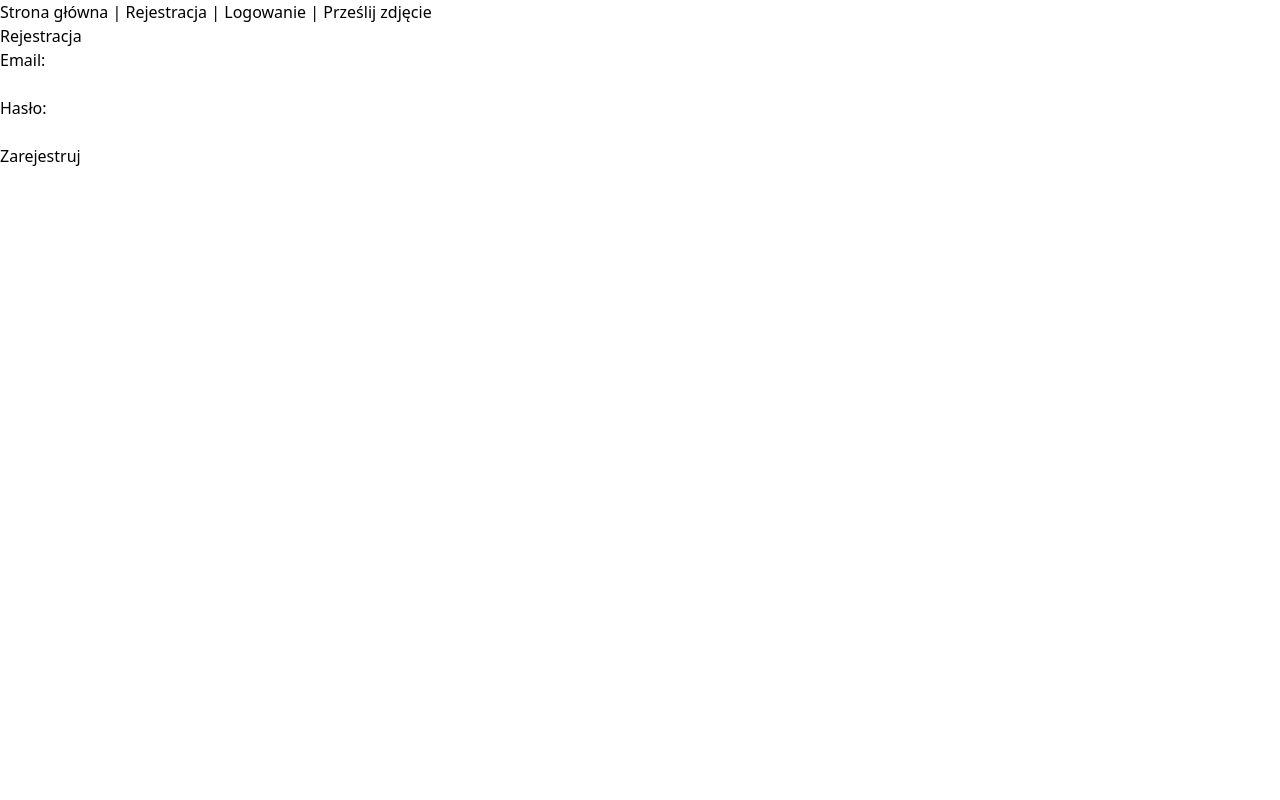
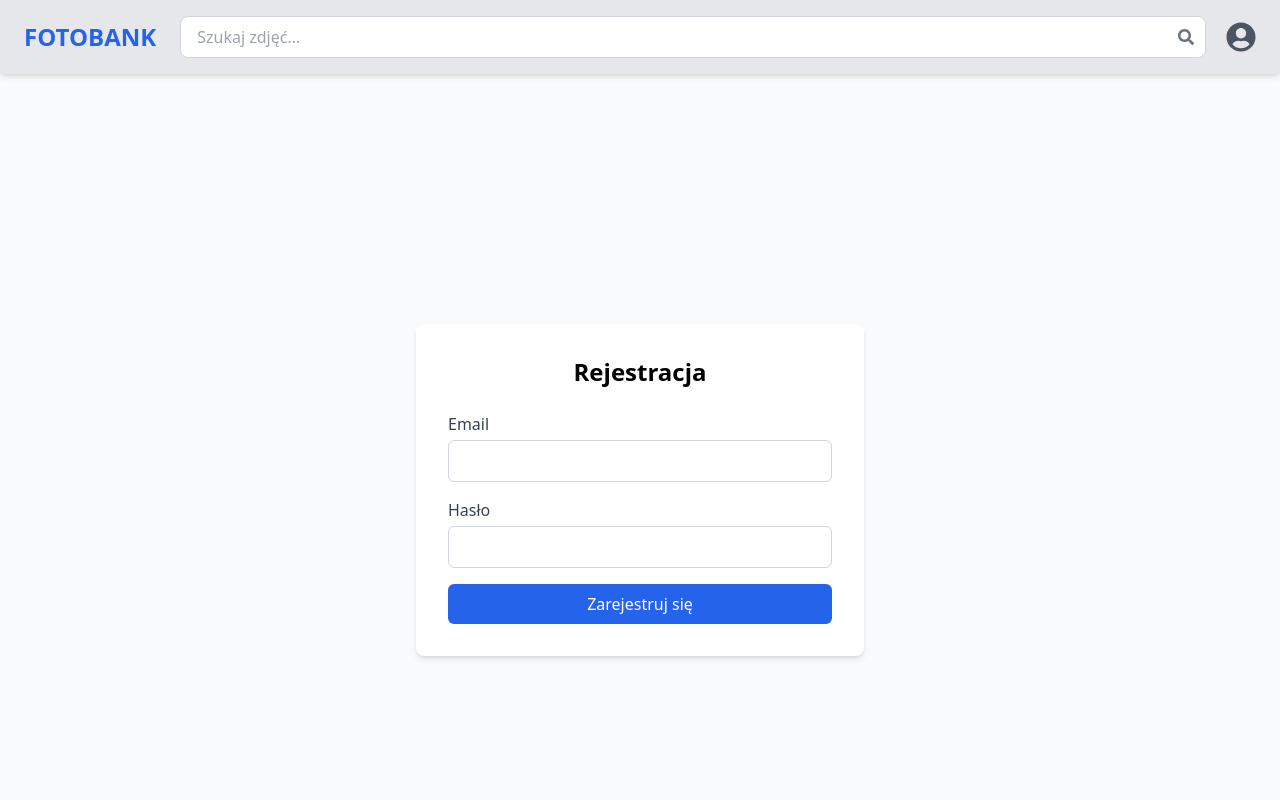
Before and after one commit to Grajek543/FOTOBANK, a React (Create React App) app in the folder frontend/: page /register in a window 1280 px wide. Shown: the top 800 px of the page. Built offline with nearby package versions, Linux system fonts and the light colour scheme.

Commit message:
Stworzenie wyglądu strony i połączenie go z istniejącymi funkcjami

```diff
--- a/frontend/package.json
+++ b/frontend/package.json
@@ -7,7 +7,7 @@
     "react": "^18.2.0",
     "react-dom": "^18.2.0",
     "react-icons": "^5.5.0",
-    "react-router-dom": "^6.10.0",
+    "react-router-dom": "^6.30.0",
     "react-scripts": "5.0.1",
     "web-vitals": "^2.1.4"
   },
--- a/frontend/src/App.js
+++ b/frontend/src/App.js
@@ -1,33 +1,41 @@
 import React from "react";
+import { BrowserRouter, Routes, Route, useLocation } from "react-router-dom";
+
 import Navbar from "./components/Navbar";
 import CategoriesBar from "./components/CategoriesBar";
-import Gallery from "./components/Gallery";
 import Footer from "./components/Footer";
-import { BrowserRouter, Routes, Route, Link } from 'react-router-dom';
-import Home from './pages/Home';
-import Register from './pages/Register';
-import Login from './pages/Login';
-import UploadPhoto from './pages/UploadPhoto';
 
+import Home from "./pages/Home";
+import Login from "./pages/Login";
+import Register from "./pages/Register";
+import UploadPhoto from "./pages/UploadPhoto";
+
+function AppContent() {
+  const location = useLocation();
+
+  return (
+    <div className="min-h-screen bg-gray-50 flex flex-col">
+      <Navbar />
+      {/* Wyświetlamy CategoriesBar tylko, gdy użytkownik jest na stronie głównej */}
+      {location.pathname === "/" && <CategoriesBar />}
+      <main className="flex-grow px-6 py-4">
+        <Routes>
+          <Route path="/" element={<Home />} />
+          <Route path="/login" element={<Login />} />
+          <Route path="/register" element={<Register />} />
+          <Route path="/upload" element={<UploadPhoto />} />
+        </Routes>
+      </main>
+      <Footer />
+    </div>
+  );
+}
 
 function App() {
   return (
     <BrowserRouter>
-      <nav>
-        <Link to="/">Strona główna</Link> |{" "}
-        <Link to="/register">Rejestracja</Link> |{" "}
-        <Link to="/login">Logowanie</Link> |{" "}
-        <Link to="/upload">Prześlij zdjęcie</Link>
-      </nav>
-      <Routes>
-        <Route path="/" element={<Home />} />
-        <Route path="/register" element={<Register />} />
-        <Route path="/login" element={<Login />} />
-        <Route path="/upload" element={<UploadPhoto />} />
-      </Routes>
+      <AppContent />
     </BrowserRouter>
-
-
   );
 }
 
--- a/frontend/src/components/Gallery.js
+++ /dev/null
@@ -1,15 +0,0 @@
-import React from "react";
-
-function Gallery() {
-  return (
-    <div className="p-6 grid grid-cols-2 md:grid-cols-3 lg:grid-cols-4 gap-6">
-      {[...Array(20)].map((_, index) => (
-        <div key={index} className="bg-blue-200 shadow rounded h-48 flex items-center justify-center text-gray-600 border border-dashed">
-          Zdjęcie {index + 1}
-        </div>
-      ))}
-    </div>
-  );
-}
-
-export default Gallery;
--- a/frontend/src/components/Navbar.js
+++ b/frontend/src/components/Navbar.js
@@ -1,12 +1,29 @@
-import React from "react";
+import React, { useState, useEffect, useRef } from "react";
+import { Link } from "react-router-dom";
 import { FaSearch, FaUserCircle } from "react-icons/fa";
 
 function Navbar() {
+  const [dropdownOpen, setDropdownOpen] = useState(false);
+  const dropdownRef = useRef(null);
+
+  // Zamykamy dropdown po kliknięciu poza jego obszar
+  useEffect(() => {
+    const handleClickOutside = (event) => {
+      if (dropdownRef.current && !dropdownRef.current.contains(event.target)) {
+        setDropdownOpen(false);
+      }
+    };
+    document.addEventListener("mousedown", handleClickOutside);
+    return () => document.removeEventListener("mousedown", handleClickOutside);
+  }, []);
+
   return (
     <nav className="bg-gray-200 shadow-md px-6 py-4 flex items-center justify-between">
-      {/* Logo i Search */}
+      {/* Lewa część: logo z linkiem do strony głównej i wyszukiwarka */}
       <div className="flex items-center gap-6 flex-1">
-        <div className="text-2xl font-bold text-blue-600">FotoBank</div>
+        <Link to="/" className="text-2xl font-bold text-blue-600">
+          FOTOBANK
+        </Link>
         <div className="relative w-full max-w-full">
           <input
             type="text"
@@ -17,10 +34,32 @@ function Navbar() {
         </div>
       </div>
 
-      {/* Ikony / Konto */}
-      <div className="flex items-center gap-4 ml-6">
-        {/* Możesz dodać przyciski np. logowania tutaj */}
-        <FaUserCircle className="text-3xl text-gray-600 cursor-pointer" />
+      {/* Prawa część: ikona użytkownika z dropdownem */}
+      <div className="relative" ref={dropdownRef}>
+        <FaUserCircle
+          className="text-3xl text-gray-600 cursor-pointer ml-5"
+          onClick={() => setDropdownOpen(!dropdownOpen)}
+        />
+        {dropdownOpen && (
+          <div className="absolute right-0 mt-2 w-48 bg-white rounded-md shadow-lg py-2 z-10">
+            {/* Strzałka wskazująca dropdown */}
+            <div className="w-4 h-4 bg-white absolute top-0 right-4 -mt-2 transform rotate-45 shadow-md"></div>
+            <Link
+              to="/login"
+              className="block px-4 py-2 text-gray-700 hover:bg-gray-100 transition"
+              onClick={() => setDropdownOpen(false)}
+            >
+              Zaloguj się
+            </Link>
+            <Link
+              to="/register"
+              className="block px-4 py-2 text-gray-700 hover:bg-gray-100 transition"
+              onClick={() => setDropdownOpen(false)}
+            >
+              Zarejestruj
+            </Link>
+          </div>
+        )}
       </div>
     </nav>
   );
--- a/frontend/src/pages/Home.js
+++ b/frontend/src/pages/Home.js
@@ -15,17 +15,13 @@ function Home() {
   }, []);
 
   return (
-    <div>
-      <h1>Galeria zdjęć</h1>
-      <div style={{display: 'flex', flexWrap: 'wrap'}}>
-        {photos.map((photo) => (
-          <div key={photo.id} style={{margin: '10px'}}>
-            <img src={`http://localhost:8000/${photo.file_path}`} alt={photo.title} width="200" />
-            <p>{photo.title}</p>
-          </div>
-        ))}
+    <div className="p-6 grid grid-cols-2 md:grid-cols-3 lg:grid-cols-4 gap-6">
+    {[...Array(20)].map((_, index) => (
+      <div key={index} className="bg-blue-200 shadow rounded h-48 flex items-center justify-center text-gray-600 border border-dashed">
+        Zdjęcie {index + 1}
       </div>
-    </div>
+    ))}
+  </div>
   );
 }
 
--- a/frontend/src/pages/Login.js
+++ b/frontend/src/pages/Login.js
@@ -7,13 +7,10 @@ function Login() {
 
   const handleLogin = (e) => {
     e.preventDefault();
-    axios.post("http://localhost:8000/users/login", {
-      email,
-      password,
-    })
+    axios
+      .post("http://localhost:8000/users/login", { email, password })
       .then((res) => {
         alert("Zalogowano!");
-      console.log(response.data);
         console.log(res.data);
       })
       .catch((err) => {
@@ -23,19 +20,38 @@ function Login() {
   };
 
   return (
+    <div className="flex justify-center items-center min-h-screen bg-gray-50">
+      <div className="bg-white shadow-md rounded-lg p-8 w-full max-w-md">
+        <h2 className="text-2xl font-bold mb-6 text-center">Logowanie</h2>
+        <form onSubmit={handleLogin} className="space-y-4">
           <div>
-      <h2>Logowanie</h2>
-      <form onSubmit={handleLogin}>
-        <div>
-          <label>Email:</label><br />
-          <input type="email" value={email} onChange={(e)=>setEmail(e.target.value)} />
+            <label className="block text-gray-700">Email</label>
+            <input
+              type="email"
+              value={email}
+              onChange={(e) => setEmail(e.target.value)}
+              className="mt-1 block w-full px-3 py-2 border border-gray-300 rounded-md focus:outline-none focus:ring-blue-400 focus:border-blue-400"
+              required
+            />
           </div>
           <div>
-          <label>Hasło:</label><br />
-          <input type="password" value={password} onChange={(e)=>setPassword(e.target.value)} />
+            <label className="block text-gray-700">Hasło</label>
+            <input
+              type="password"
+              value={password}
+              onChange={(e) => setPassword(e.target.value)}
+              className="mt-1 block w-full px-3 py-2 border border-gray-300 rounded-md focus:outline-none focus:ring-blue-400 focus:border-blue-400"
+              required
+            />
           </div>
-        <button type="submit">Zaloguj</button>
+          <button
+            type="submit"
+            className="w-full bg-blue-600 text-white py-2 rounded-md hover:bg-blue-700 transition"
+          >
+            Zaloguj się
+          </button>
         </form>
+      </div>
     </div>
   );
 }
--- a/frontend/src/pages/Register.js
+++ b/frontend/src/pages/Register.js
@@ -7,10 +7,8 @@ function Register() {
 
   const handleRegister = (e) => {
     e.preventDefault();
-    axios.post("http://localhost:8000/users/register", {
-      email,      // np. userEmail="test@example.com"
-      password, // np. userPassword="secret123"
-    })
+    axios
+      .post("http://localhost:8000/users/register", { email, password })
       .then((res) => {
         alert("Konto założone!");
         console.log(res.data);
@@ -22,19 +20,38 @@ function Register() {
   };
 
   return (
+    <div className="flex justify-center items-center min-h-screen bg-gray-50">
+      <div className="bg-white shadow-md rounded-lg p-8 w-full max-w-md">
+        <h2 className="text-2xl font-bold mb-6 text-center">Rejestracja</h2>
+        <form onSubmit={handleRegister} className="space-y-4">
           <div>
-      <h2>Rejestracja</h2>
-      <form onSubmit={handleRegister}>
-        <div>
-          <label>Email:</label><br />
-          <input type="email" value={email} onChange={(e)=>setEmail(e.target.value)} />
+            <label className="block text-gray-700">Email</label>
+            <input
+              type="email"
+              value={email}
+              onChange={(e) => setEmail(e.target.value)}
+              className="mt-1 block w-full px-3 py-2 border border-gray-300 rounded-md focus:outline-none focus:ring-blue-400 focus:border-blue-400"
+              required
+            />
           </div>
           <div>
-          <label>Hasło:</label><br />
-          <input type="password" value={password} onChange={(e)=>setPassword(e.target.value)} />
+            <label className="block text-gray-700">Hasło</label>
+            <input
+              type="password"
+              value={password}
+              onChange={(e) => setPassword(e.target.value)}
+              className="mt-1 block w-full px-3 py-2 border border-gray-300 rounded-md focus:outline-none focus:ring-blue-400 focus:border-blue-400"
+              required
+            />
           </div>
-        <button type="submit">Zarejestruj</button>
+          <button
+            type="submit"
+            className="w-full bg-blue-600 text-white py-2 rounded-md hover:bg-blue-700 transition"
+          >
+            Zarejestruj się
+          </button>
         </form>
+      </div>
     </div>
   );
 }
```
Also changed, not shown: 1 other file (tests, documents, lock files or other folders). Lines whose indentation alone changed are shown as unchanged.
